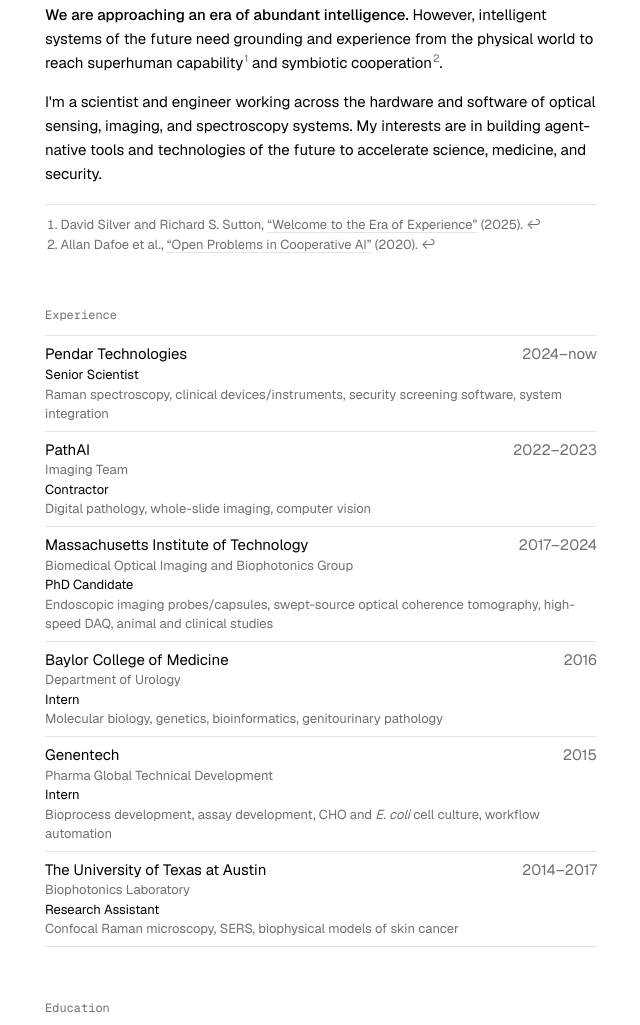
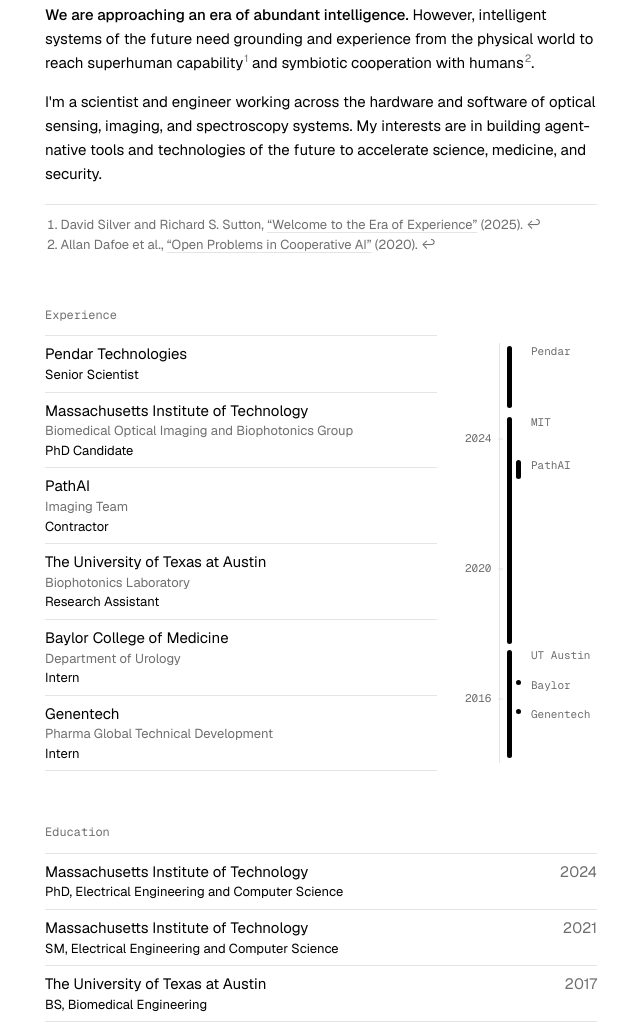
Before and after one commit to jnz32/jnz32.github.io, a plain HTML site: page index.html in a window 1280 px wide. Shown: the part 270-1295 px from the top of the page, without its empty margins (319-959 px from the left). Drawn offline with nearby package versions, Linux system fonts and the light colour scheme.

Commit message:
Vertical experience timeline, reorder roles, footer disclaimer, About edit
Co-Authored-By: Claude Opus 5.5 <noreply@anthropic.com>
Claude-Session: https://claude.ai/code/session_014ZEtATbwoFfMuXQRx2QVP4

```diff
--- a/index.html
+++ b/index.html
@@ -93,6 +93,30 @@
 
 
 
+
+
+
+  /* experience: vertical timeline, now at top, 2014 at bottom */
+  .exp { display: grid; grid-template-columns: minmax(0, 1fr) 132px; gap: 0 28px; }
+  .vt { position: relative; margin: 8px 0; }
+  .vt::before { content: ""; position: absolute; top: 0; bottom: 0; left: 34px; width: 1px; background: var(--rule); }
+  .vt .tick { position: absolute; left: 0; width: 38px; transform: translateY(-50%);
+    font: 400 11px/1 "Geist Mono", ui-monospace, monospace; color: var(--dim); }
+  .vt .tick::after { content: ""; position: absolute; right: 0; top: 50%; width: 5px; height: 1px; background: var(--rule); }
+  .vt .seg { position: absolute; width: 5px; min-height: 5px; border-radius: 3px; background: var(--fg); transition: opacity .15s; }
+  .vt .seg[data-lane="0"] { left: 42px; }
+  .vt .seg[data-lane="1"] { left: 51px; }
+  .vt .seg em {
+    position: absolute; top: -1px; left: calc(66px - var(--x)); white-space: nowrap;
+    font: normal 400 11px/1.2 "Geist Mono", ui-monospace, monospace; color: var(--dim); transition: color .15s;
+  }
+  .vt .seg[data-lane="0"] em { --x: 42px; }
+  .vt .seg[data-lane="1"] em { --x: 51px; }
+  .exp.hl .vt .seg:not(.on) { opacity: .2; }
+  .exp.hl .vt .seg.on em { color: var(--fg); }
+  .exp.hl .rows li[data-tl]:not(.on) { opacity: .45; }
+  .rows li[data-tl] { transition: opacity .15s; outline-offset: -1px; }
+
   .more {
     margin-top: 16px; padding: 0; border: 0; background: none; cursor: pointer;
     font: inherit; color: var(--dim); text-decoration: underline; text-decoration-color: var(--rule); text-underline-offset: 3px;
@@ -111,6 +135,14 @@
     nav { gap: 10px; font-size: 13px; flex-wrap: nowrap; overflow-x: auto; white-space: nowrap; scrollbar-width: none; }
     header.intro { margin: 36px 0 36px; }
     .rows li { gap: 0 16px; }
+    .exp { grid-template-columns: minmax(0, 1fr) 112px; gap: 0 12px; }
+    .vt::before { left: 28px; }
+    .vt .tick { width: 32px; }
+    .vt .seg[data-lane="0"] { left: 34px; }
+    .vt .seg[data-lane="1"] { left: 42px; }
+    .vt .seg[data-lane="0"] em { --x: 34px; }
+    .vt .seg[data-lane="1"] em { --x: 42px; }
+    .vt .seg em { left: calc(54px - var(--x)); font-size: 10px; }
   }
 </style>
 </head>
@@ -144,7 +176,7 @@
   <main>
     <section id="about">
       <h2>About</h2>
-      <p><strong>We are approaching an era of abundant intelligence.</strong> However, intelligent systems of the future need grounding and experience from the physical world to reach superhuman capability<sup class="fn"><a href="#fn1" id="fnref1">1</a></sup> and symbiotic cooperation<sup class="fn"><a href="#fn2" id="fnref2">2</a></sup>.</p>
+      <p><strong>We are approaching an era of abundant intelligence.</strong> However, intelligent systems of the future need grounding and experience from the physical world to reach superhuman capability<sup class="fn"><a href="#fn1" id="fnref1">1</a></sup> and symbiotic cooperation with humans<sup class="fn"><a href="#fn2" id="fnref2">2</a></sup>.</p>
       <p>I'm a scientist and engineer working across the hardware and software of optical sensing, imaging, and spectroscopy systems. My interests are in building agent-native tools and technologies of the future to accelerate science, medicine, and security.</p>
       <ol class="notes" aria-label="Footnotes">
         <li id="fn1">David Silver and Richard S. Sutton, <a href="https://storage.googleapis.com/deepmind-media/Era-of-Experience%20/The%20Era%20of%20Experience%20Paper.pdf">“Welcome to the Era of Experience”</a> (2025). <a href="#fnref1" class="back" aria-label="Back to text">↩</a></li>
@@ -154,49 +186,47 @@
 
     <section id="experience">
       <h2>Experience</h2>
+      <div class="exp">
       <ul class="rows">
-        <li>
+        <li data-tl="pendar" tabindex="0">
           <span>Pendar Technologies</span>
-          <span class="r">2024–now</span>
           <span class="role">Senior Scientist</span>
-          <span class="kw">Raman spectroscopy, clinical devices/instruments, security screening software, system integration</span>
         </li>
-        <li>
+        <li data-tl="mit" tabindex="0">
+          <span>Massachusetts Institute of Technology</span>
+          <span class="unit">Biomedical Optical Imaging and Biophotonics Group</span>
+          <span class="role">PhD Candidate</span>
+        </li>
+        <li data-tl="pathai" tabindex="0">
           <span>PathAI</span>
-          <span class="r">2022–2023</span>
           <span class="unit">Imaging Team</span>
           <span class="role">Contractor</span>
-          <span class="kw">Digital pathology, whole-slide imaging, computer vision</span>
         </li>
-        <li>
-          <span>Massachusetts Institute of Technology</span>
-          <span class="r">2017–2024</span>
-          <span class="unit">Biomedical Optical Imaging and Biophotonics Group</span>
-          <span class="role">PhD Candidate</span>
-          <span class="kw">Endoscopic imaging probes/capsules, swept-source optical coherence tomography, high-speed DAQ, animal and clinical studies</span>
+        <li data-tl="ut" tabindex="0">
+          <span>The University of Texas at Austin</span>
+          <span class="unit">Biophotonics Laboratory</span>
+          <span class="role">Research Assistant</span>
         </li>
-        <li>
+        <li data-tl="bcm" tabindex="0">
           <span>Baylor College of Medicine</span>
-          <span class="r">2016</span>
           <span class="unit">Department of Urology</span>
           <span class="role">Intern</span>
-          <span class="kw">Molecular biology, genetics, bioinformatics, genitourinary pathology</span>
         </li>
-        <li>
+        <li data-tl="gne" tabindex="0">
           <span>Genentech</span>
-          <span class="r">2015</span>
           <span class="unit">Pharma Global Technical Development</span>
           <span class="role">Intern</span>
-          <span class="kw">Bioprocess development, assay development, CHO and <i>E. coli</i> cell culture, workflow automation</span>
-        </li>
-        <li>
-          <span>The University of Texas at Austin</span>
-          <span class="r">2014–2017</span>
-          <span class="unit">Biophotonics Laboratory</span>
-          <span class="role">Research Assistant</span>
-          <span class="kw">Confocal Raman microscopy, SERS, biophysical models of skin cancer</span>
         </li>
       </ul>
+      <div class="vt" aria-hidden="true">
+        <span class="seg" data-tl="pendar" data-lane="0" data-from="2024-11" data-to="now"><em>Pendar</em></span>
+        <span class="seg" data-tl="pathai" data-lane="1" data-from="2022-09" data-to="2023-05"><em>PathAI</em></span>
+        <span class="seg" data-tl="mit" data-lane="0" data-from="2017-08" data-to="2024-09"><em>MIT</em></span>
+        <span class="seg" data-tl="bcm" data-lane="1" data-from="2016-06" data-to="2016-08"><em>Baylor</em></span>
+        <span class="seg" data-tl="gne" data-lane="1" data-from="2015-06" data-to="2015-09"><em>Genentech</em></span>
+        <span class="seg" data-tl="ut" data-lane="0" data-from="2014-02" data-to="2017-07"><em>UT Austin</em></span>
+      </div>
+      </div>
     </section>
 
     <section id="education">
@@ -284,17 +314,11 @@
   </main>
 
   <footer>
-    <span>Jason Zhang</span>
-    <span id="clock">Cambridge, MA</span>
+    <span>© 2026 Jason Zhang. Views expressed here are my own and do not represent my employer.</span>
   </footer>
 </div>
 
 <script>
-  // Local time in Cambridge, updated each minute
-  const el = document.getElementById('clock');
-  const fmt = new Intl.DateTimeFormat('en-US', { timeZone: 'America/New_York', hour: '2-digit', minute: '2-digit', hour12: false, timeZoneName: 'short' });
-  const tick = () => { el.textContent = 'Cambridge, MA  ' + fmt.format(new Date()); };
-  tick(); setInterval(tick, 30000);
 
 
   // Publications: show the first 5, reveal the rest on request (all visible without JS)
@@ -344,6 +368,37 @@
     sys.addEventListener?.('change', sync);
     sync();
   })();
+
+
+  // Experience: vertical timeline (now at top). Hover or focus a role to highlight its span.
+  (() => {
+    const exp = document.querySelector('.exp');
+    const vt = exp.querySelector('.vt');
+    const yr = v => { if (v === 'now') { const d = new Date(); return d.getFullYear() + d.getMonth() / 12; }
+                      const [y, m] = v.split('-').map(Number); return y + (m - 1) / 12; };
+    const MIN = 2014, MAX = yr('now') + 1 / 12;
+    const pos = v => (MAX - v) / (MAX - MIN) * 100;          // % from top
+    vt.querySelectorAll('.seg').forEach(seg => {
+      const a = yr(seg.dataset.from), b = seg.dataset.to === 'now' ? MAX : yr(seg.dataset.to) + 1 / 12;
+      seg.style.top = `calc(${pos(b)}% + 3px)`;
+      seg.style.height = `calc(${pos(a) - pos(b)}% - 6px)`;   // visible gap between back-to-back roles
+    });
+    [2016, 2020, 2024].forEach(y => {
+      const t = document.createElement('span');
+      t.className = 'tick'; t.textContent = y; t.style.top = pos(y) + '%';
+      vt.prepend(t);
+    });
+    const set = k => {
+      exp.classList.toggle('hl', !!k);
+      exp.querySelectorAll('[data-tl]').forEach(el => el.classList.toggle('on', el.dataset.tl === k));
+    };
+    exp.querySelectorAll('[data-tl]').forEach(el => {
+      el.addEventListener('mouseenter', () => set(el.dataset.tl));
+      el.addEventListener('mouseleave', () => set(null));
+      el.addEventListener('focus', () => set(el.dataset.tl));
+      el.addEventListener('blur', () => set(null));
+    });
+  })();
 </script>
 </body>
 </html>
```
